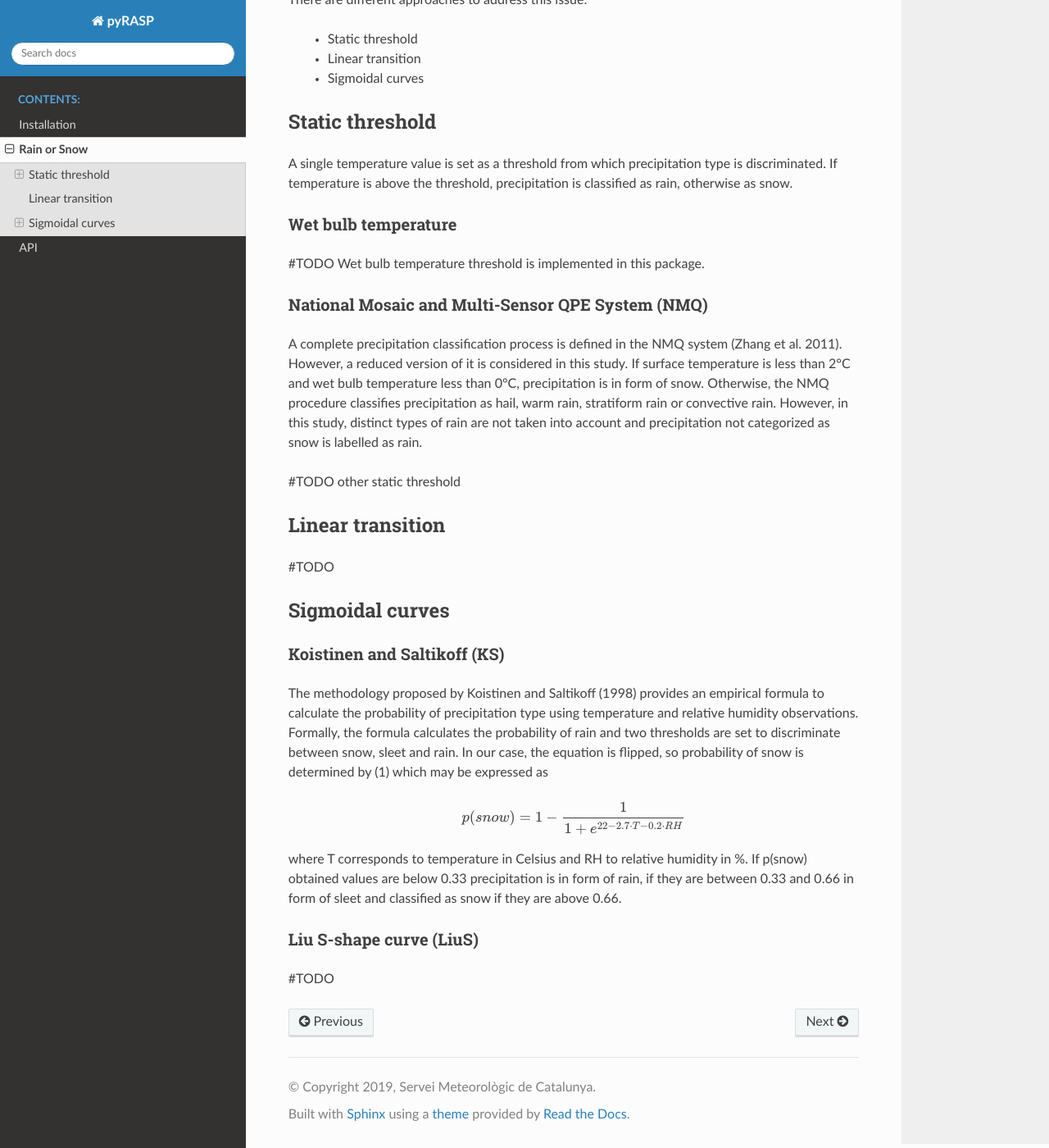
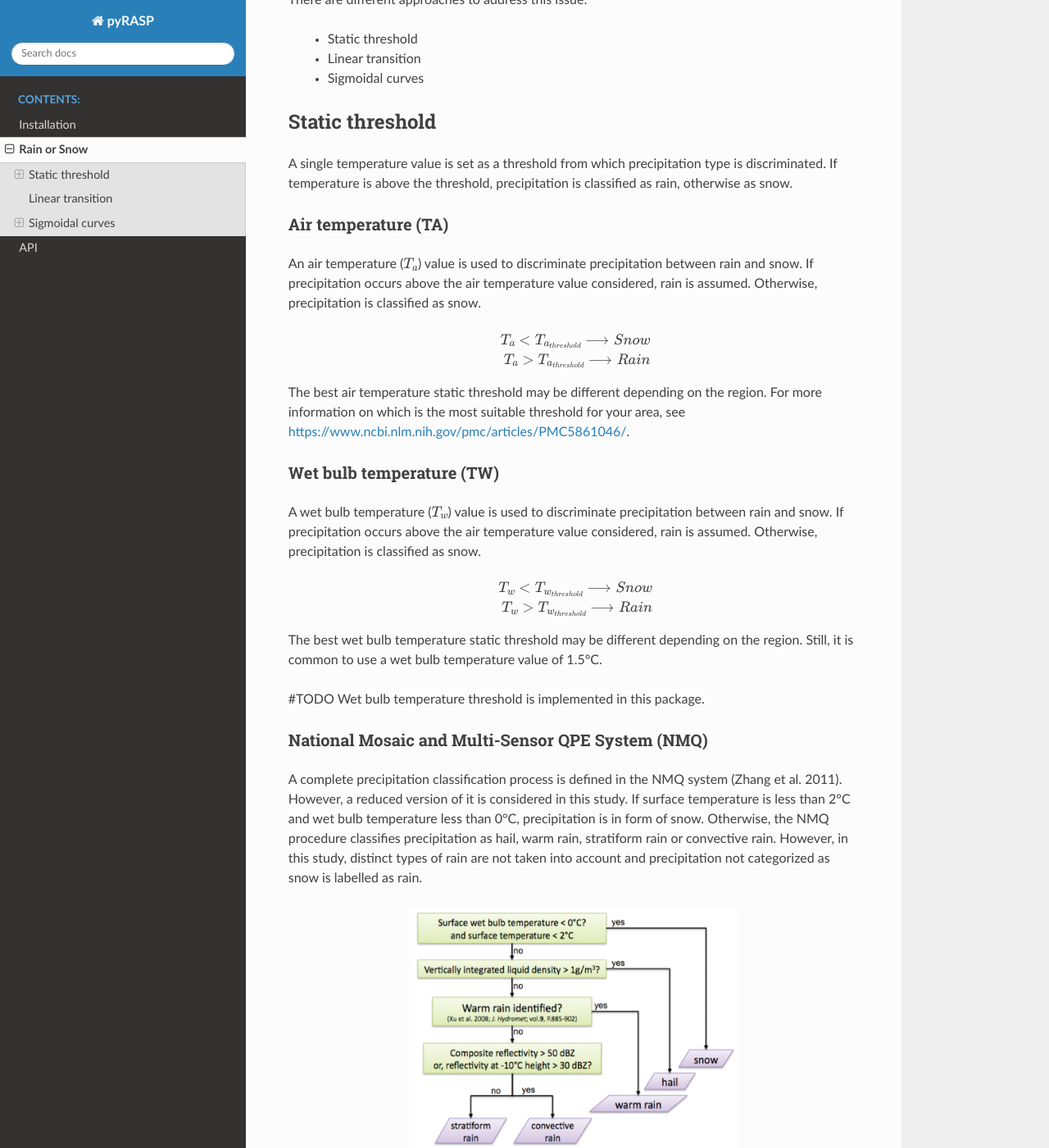
Before and after one commit to meteocat/pypros, a Sphinx documentation site: the page built from docs/source/ros_methodologies.rst, in a window 1280 px wide and 1400 px high, scrolled down 292 px. Shown: the whole window at 82% size. Built offline with Sphinx 7.4.7 and the Read the Docs theme 2.0.0, drawn with Linux system fonts in a browser that asks for light colours; some of the changed text lies outside the part shown.

Commit message:
Adds TA and TW brief documentation.

```diff
--- a/docs/source/ros_methodologies.rst
+++ b/docs/source/ros_methodologies.rst
@@ -20,19 +20,57 @@ A single temperature value is set as a threshold from which precipitation
 type is discriminated. If temperature is above the threshold, precipitation
 is classified as rain, otherwise as snow.
 
-Wet bulb temperature
+Air temperature (TA)
 ~~~~~~~~~~~~~~~~~~~~
+
+An air temperature (:math:`T_{a}`) value is used to discriminate precipitation between rain
+and snow. If precipitation occurs above the air temperature value considered,
+rain is assumed. Otherwise, precipitation is classified as snow.
+
+.. math::
+   T_{a} < T_{a_{threshold}} \longrightarrow Snow
+
+   T_{a} > T_{a_{threshold}} \longrightarrow Rain
+
+The best air temperature static threshold may be different depending on the
+region. For more information on which is the most suitable threshold for your
+area, see https://www.ncbi.nlm.nih.gov/pmc/articles/PMC5861046/.
+
+Wet bulb temperature (TW)
+~~~~~~~~~~~~~~~~~~~~~~~~~
+
+A wet bulb temperature (:math:`T_{w}`) value is used to discriminate precipitation between rain
+and snow. If precipitation occurs above the air temperature value considered,
+rain is assumed. Otherwise, precipitation is classified as snow.
+
+.. math::
+   T_{w} < T_{w_{threshold}} \longrightarrow Snow
+
+   T_{w} > T_{w_{threshold}} \longrightarrow Rain
+
+The best wet bulb temperature static threshold may be different depending on the
+region. Still, it is common to use a wet bulb temperature value of 1.5°C.
 
 #TODO Wet bulb temperature threshold is implemented in this package.
 
 National Mosaic and Multi-Sensor QPE System (NMQ)
 ~~~~~~~~~~~~~~~~~~~~~~~~~~~~~~~~~~~~~~~~~~~~~~~~~
-A complete precipitation classification process is defined in the NMQ system (Zhang et al. 2011). However,
-a reduced version of it is considered in this study. If surface temperature is less than 2°C and wet bulb temperature
-less than 0°C, precipitation is in form of snow. Otherwise, the NMQ procedure classifies precipitation as hail, warm
-rain, stratiform rain or convective rain. However, in this study, distinct types of rain are not taken into account and
+A complete precipitation classification process is defined in the NMQ system
+(Zhang et al. 2011). However, a reduced version of it is considered in this
+study. If surface temperature is less than 2°C and wet bulb temperature less
+than 0°C, precipitation is in form of snow. Otherwise, the NMQ procedure
+classifies precipitation as hail, warm rain, stratiform rain or convective rain.
+However, in this study, distinct types of rain are not taken into account and
 precipitation not categorized as snow is labelled as rain.
 
+.. figure:: _static/nmq_ros.png
+    :width: 400px
+    :align: center
+    :height: 300px
+    :alt: alternate text
+    :figclass: align-center
+
+    Precipitation classification process of NMQ system. (Figure from Zhang et al. 2011)
 
 #TODO other static threshold
 
@@ -55,13 +93,14 @@ between snow, sleet and rain. In our case, the equation is flipped, so
 probability of snow is determined by (1) which may be expressed as
 
 .. math::
-    p(snow) = 1 - \dfrac{1}{1 + e^{22 - 2.7\cdot T - 0.2 \cdot RH}}
+    p(snow) = 1 - \dfrac{1}{1 + e^{22 - 2.7\cdot T - 0.2\cdot RH}}
 
-where T corresponds to temperature in Celsius and RH to relative humidity in %. If p(snow) obtained values are
-below 0.33 precipitation is in form of rain, if they are between 0.33 and 0.66 in form of sleet and classified as snow
+where T corresponds to temperature in Celsius and RH to relative humidity in %.
+If p(snow) obtained values are below 0.33 precipitation is in form of rain,
+if they are between 0.33 and 0.66 in form of sleet and classified as snow
 if they are above 0.66.
 
-Liu S-shape curve (LiuS)
-~~~~~~~~~~~~~~~~~~~~~~~~
+Ding S-shaped curve (DingS)
+~~~~~~~~~~~~~~~~~~~~~~~~~~~
 
 #TODO
```
Also changed, not shown: docs/source/_static/nmq_ros.png (added).
